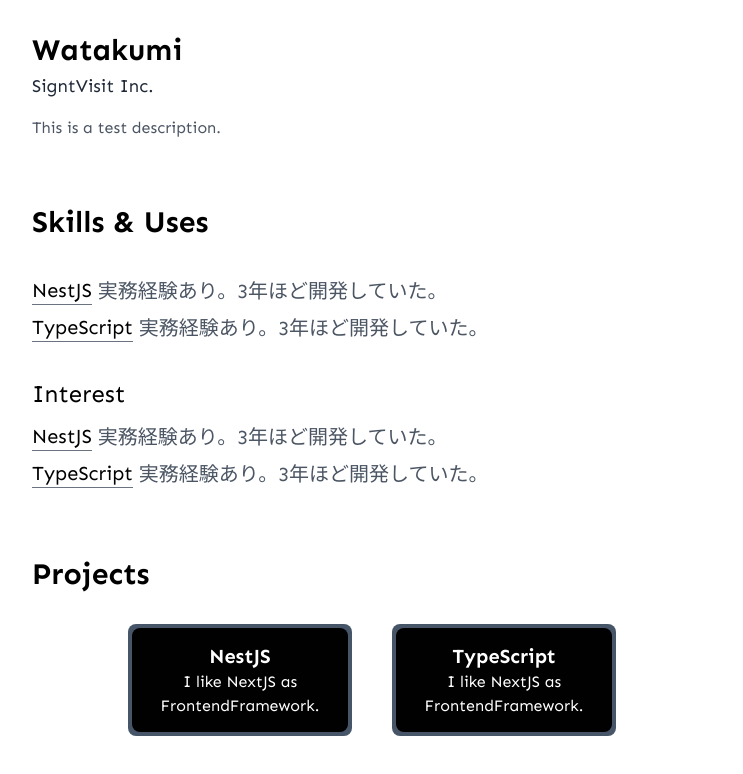
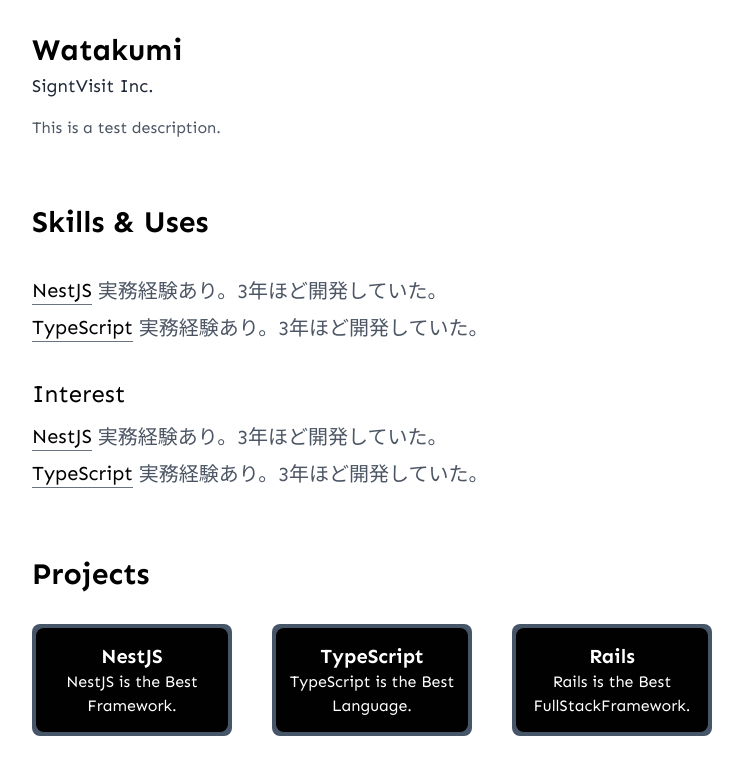
Before and after one commit to Watakumi/meet-binder-front, a Next.js app: page /mypage in a window 1280 px wide. Shown: the top 774 px of the page, without its empty margins (268-1011 px from the left). Built offline with nearby package versions, Linux system fonts and the light colour scheme.

Commit message:
テストデータを作成し使用する

```diff
--- /dev/null
+++ b/components/Projects/ProjectDetail.tsx
@@ -0,0 +1,8 @@
+export const ProjectDetail: React.FC = () => {
+  return (
+    <div>
+      <p>This is 1st ProjectDetail</p>
+      <p>Poped up by Click.</p>
+    </div>
+  );
+};
--- a/components/Projects/ProjectItem.tsx
+++ b/components/Projects/ProjectItem.tsx
@@ -1,8 +1,9 @@
 type Props = {
   name: string;
+  description: string;
 };
 
-export const ProjectItem: React.FC<Props> = ({ name }) => {
+export const ProjectItem: React.FC<Props> = ({ name, description }) => {
   return (
     <a
       className="h-[7rem] w-[14rem] cursor-pointer rounded-lg bg-slate-600 p-1 text-white duration-100 hover:scale-105"
@@ -11,7 +12,7 @@ export const ProjectItem: React.FC<Props> = ({ name }) => {
     >
       <div className="flex h-full w-full flex-col items-center justify-center rounded-lg bg-primary px-2 text-center font-medium">
         <p className="text-xl font-semibold">{name}</p>
-        <p>I like NextJS as FrontendFramework.</p>
+        <p>{description}</p>
       </div>
     </a>
   );
--- a/components/Projects/Projects.tsx
+++ b/components/Projects/Projects.tsx
@@ -1,12 +1,44 @@
 import { ProjectItem } from './ProjectItem';
 
 const Projects = () => {
+  const projectItems = [
+    {
+      id: 1,
+      name: 'NestJS',
+      description: 'NestJS is the Best Framework.',
+      detail: {
+        description: 'This is Detail of ID: 1',
+      },
+    },
+    {
+      id: 2,
+      name: 'TypeScript',
+      description: 'TypeScript is the Best Language.',
+      detail: {
+        description: 'This is Detail of ID: 2',
+      },
+    },
+    {
+      id: 3,
+      name: 'Rails',
+      description: 'Rails is the Best FullStackFramework.',
+      detail: {
+        description: 'This is Detail of ID: 3',
+      },
+    },
+  ];
+
   return (
     <div className="my-8 px-3 font-sen">
       <p className="text-3xl font-bold">Projects</p>
       <div className="my-8 flex flex-col items-center justify-center gap-10 sm:flex-row">
-        <ProjectItem name="NestJS" />
-        <ProjectItem name="TypeScript" />
+        {projectItems.map((projectItem) => (
+          <ProjectItem
+            key={projectItem.id}
+            name={projectItem.name}
+            description={projectItem.description}
+          />
+        ))}
       </div>
     </div>
   );
```
